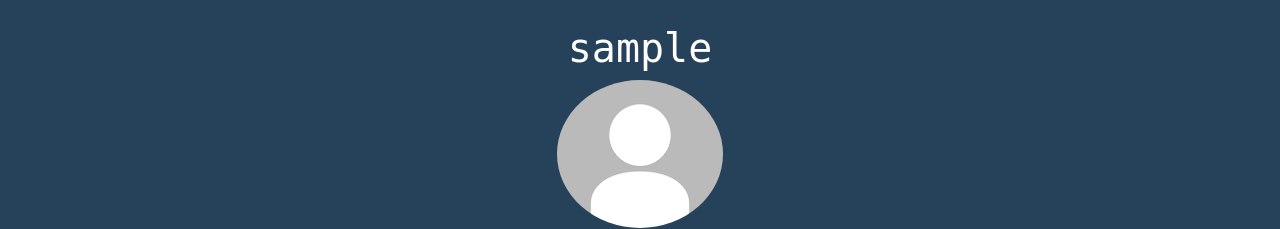
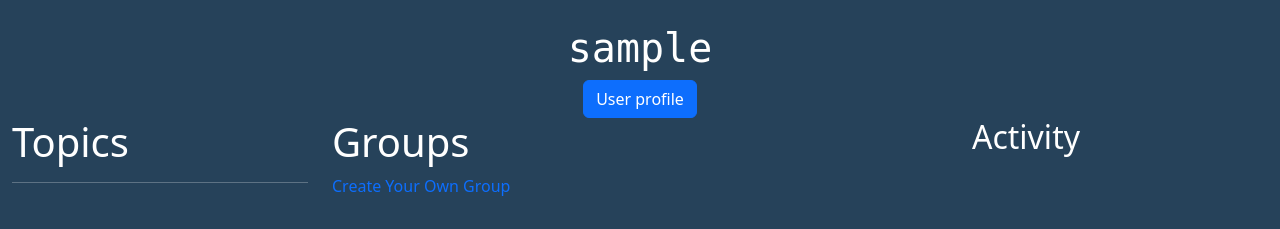
Before and after one commit to jiggyboy1/chat_app, a Django app: template templates/profile.html in a window 1280 px wide. Shown: the part 56-285 px from the top of the page. Run offline with Django 5.2, Linux system fonts and the light colour scheme; the template is opened without the code that fills it, so the values that code supplies are empty; the visitor is signed in with stand-in values (Sample User, id 1).

Commit message:
initial commit

```diff
--- a/templates/profile.html
+++ b/templates/profile.html
@@ -8,6 +8,7 @@
 
     <div class="head1">
         <h1>{{user.username}}</h1>
+        {% if user.profile %}
             {% if user.profile.photo %}
             <img src="{{user.profile.photo.url}}" alt="" height="170" class="rounded-circle"><br><br>
             {% else %}
@@ -17,6 +18,9 @@
             <em>location : {{user.profile.location}}</em><br>
             {% if request.user == user.profile.user %}
                 <a href="{% url 'edit_profile' %}" class="btn btn-primary">Edit profile</a>
+            {% endif %}
+        {% else %}
+        <a href="{% url 'user_profile' %}" class="btn btn-primary">User profile</a>
         {% endif %}
     </div>
 
```
Lines whose indentation alone changed are shown as unchanged.
